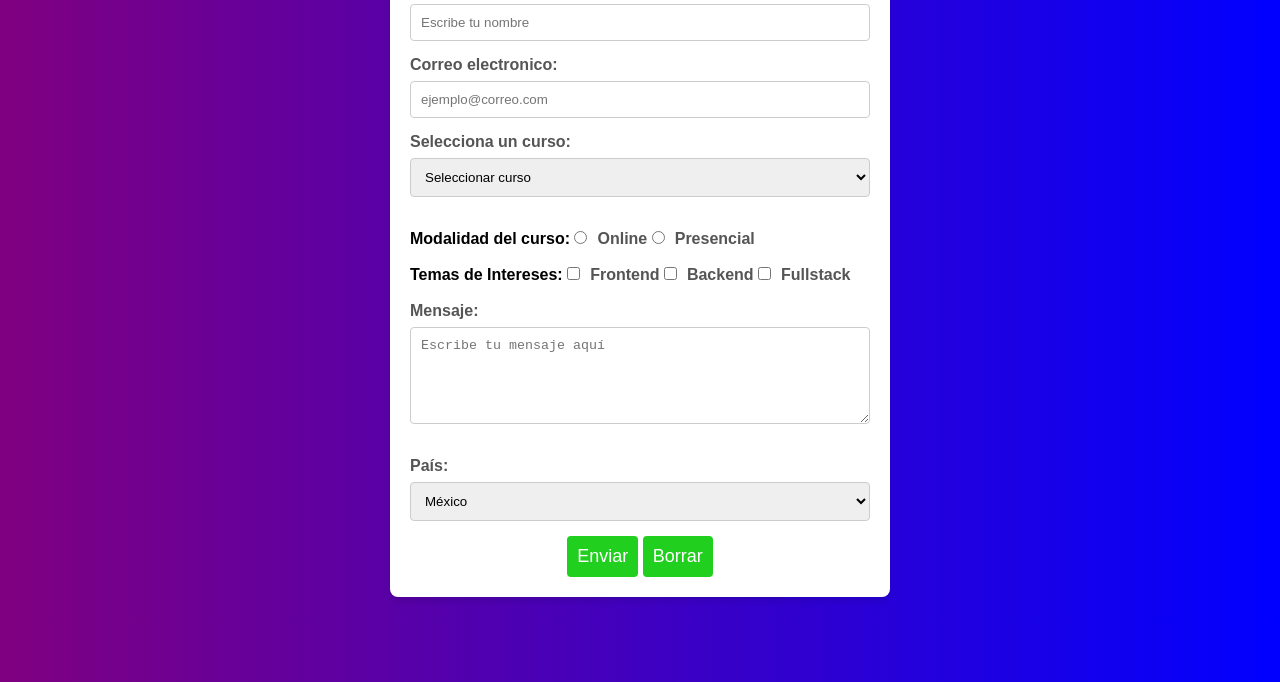
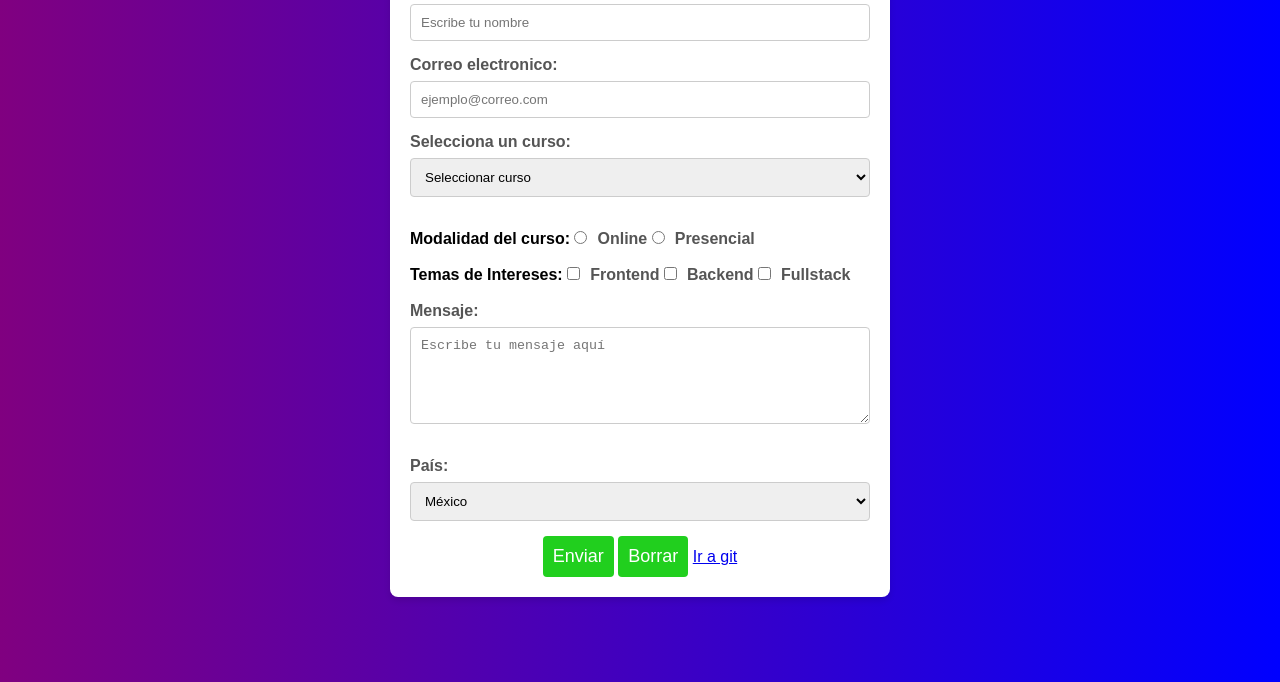
Before and after one commit to DanielG1065/MinTic-programacion, a plain HTML site: page Index.html in a window 1280 px wide. Shown: the part 118-800 px from the top of the page. Drawn offline with Linux system fonts and the light colour scheme.

Commit message:
agregando el link de git

```diff
--- a/Index.html
+++ b/Index.html
@@ -101,6 +101,7 @@
             <div><center>
             <button type="submit">Enviar</button>
             <button type="reset" >Borrar</button>
+            <a href="https://git.com"> Ir a git
     </div>
     </center>
         </form>
```
